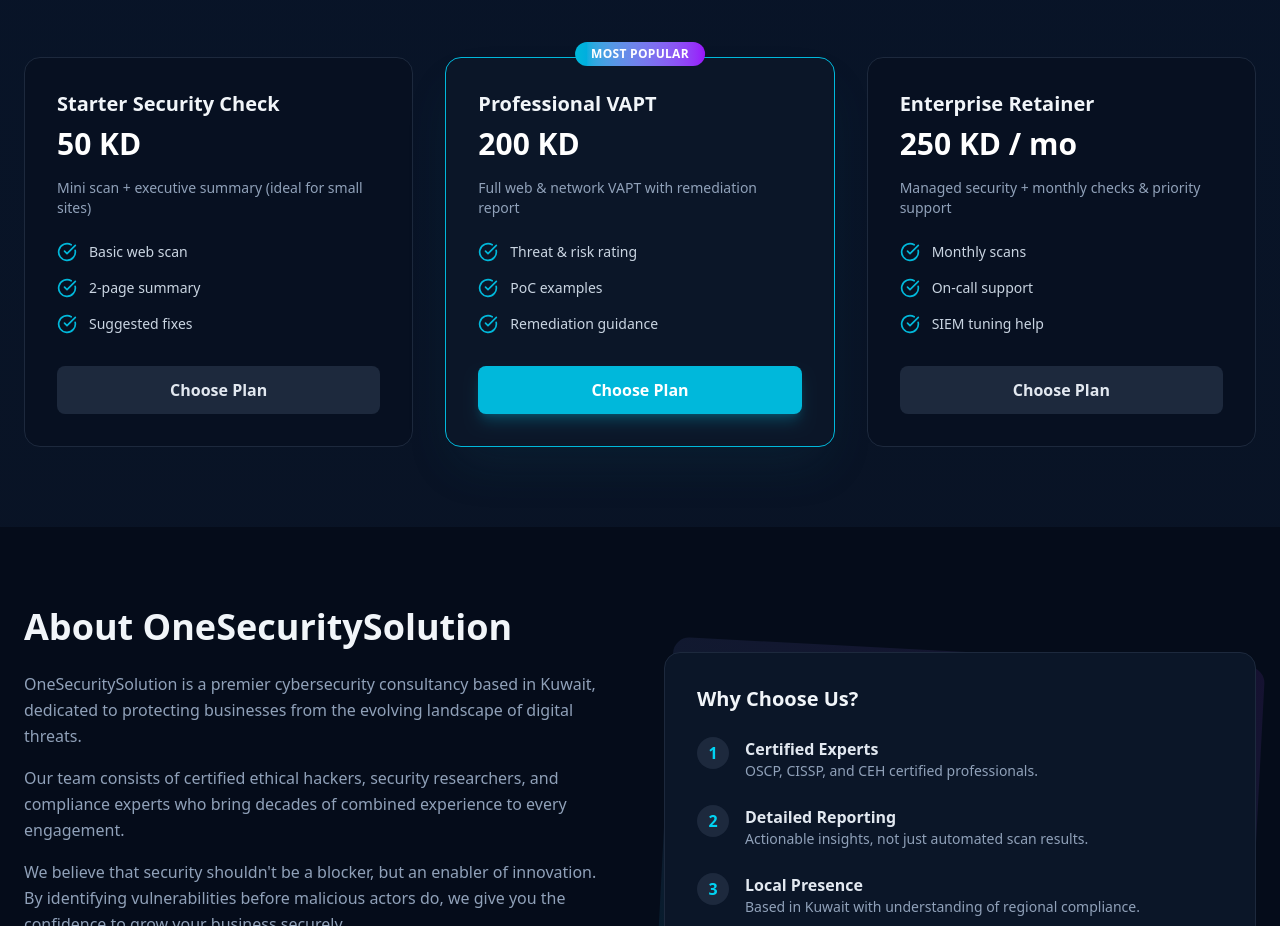
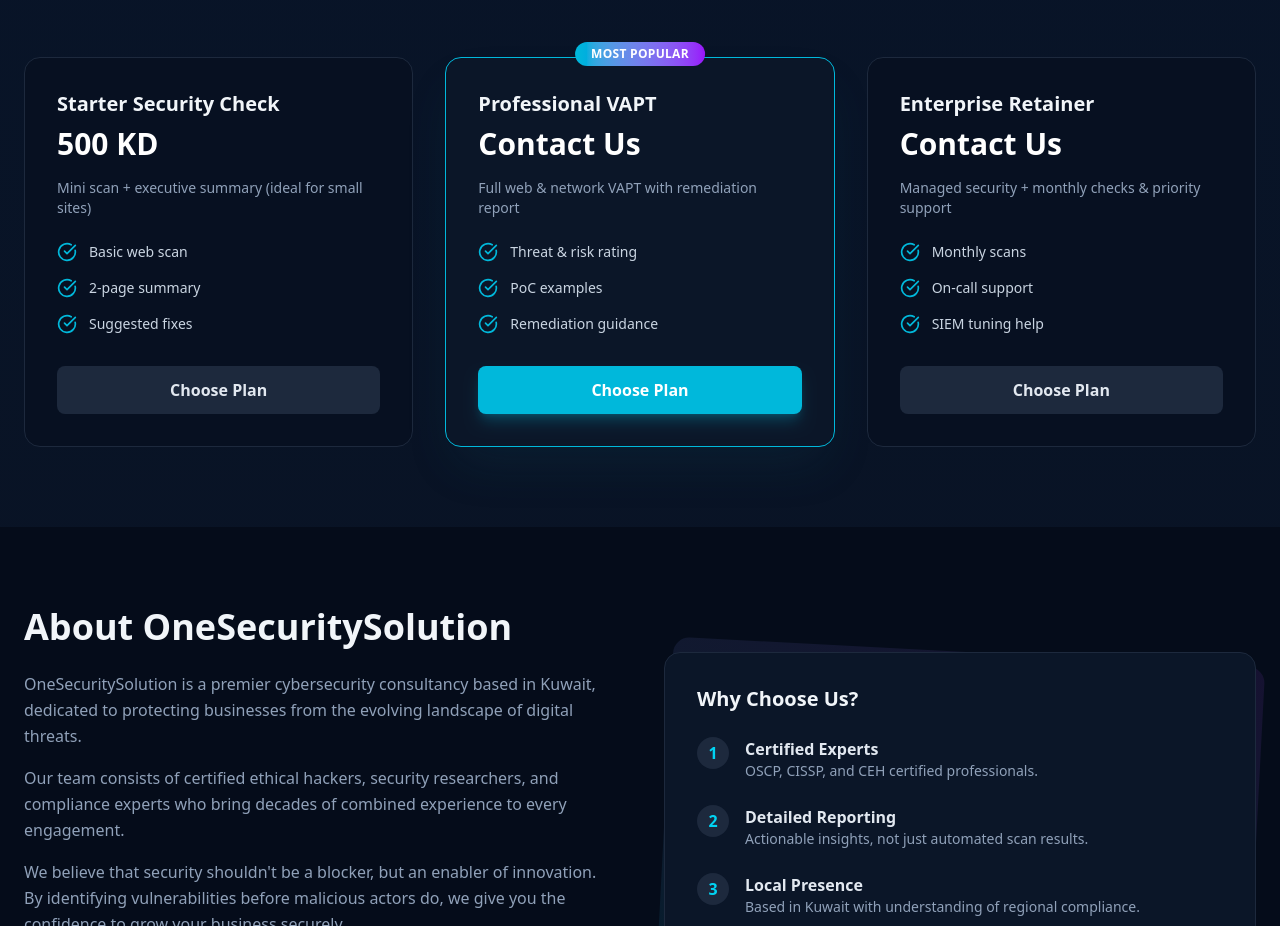
Before and after one commit to RitikPatidar2910/OneSecurity, a React (Vite) app: page / in a window 1280 px wide. Shown: the part 2340-3266 px from the top of the page. Built offline with nearby package versions, Linux system fonts and the light colour scheme.

Commit message:
Update pricing details in App.jsx

```diff
--- a/src/App.jsx
+++ b/src/App.jsx
@@ -90,21 +90,21 @@
   const pricing = [
     {
       title: "Starter Security Check",
-      price: "50 KD",
+      price: "500 KD",
       desc: "Mini scan + executive summary (ideal for small sites)",
       bullets: ["Basic web scan", "2-page summary", "Suggested fixes"],
       highlight: false
     },
     {
       title: "Professional VAPT",
-      price: "200 KD",
+      price: "Contact Us",
       desc: "Full web & network VAPT with remediation report",
       bullets: ["Threat & risk rating", "PoC examples", "Remediation guidance"],
       highlight: true
     },
     {
       title: "Enterprise Retainer",
-      price: "250 KD / mo",
+      price: "Contact Us",
       desc: "Managed security + monthly checks & priority support",
       bullets: ["Monthly scans", "On-call support", "SIEM tuning help"],
       highlight: false
```
